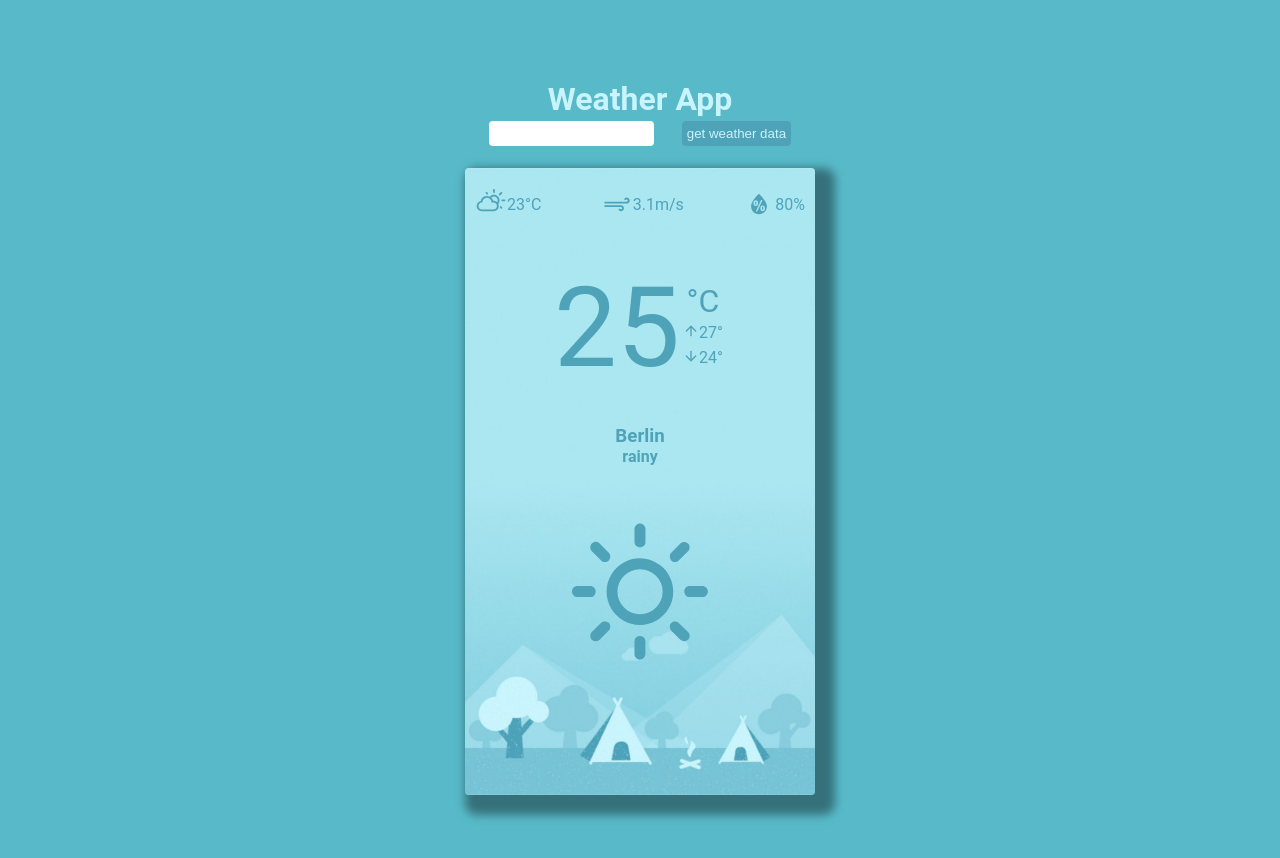
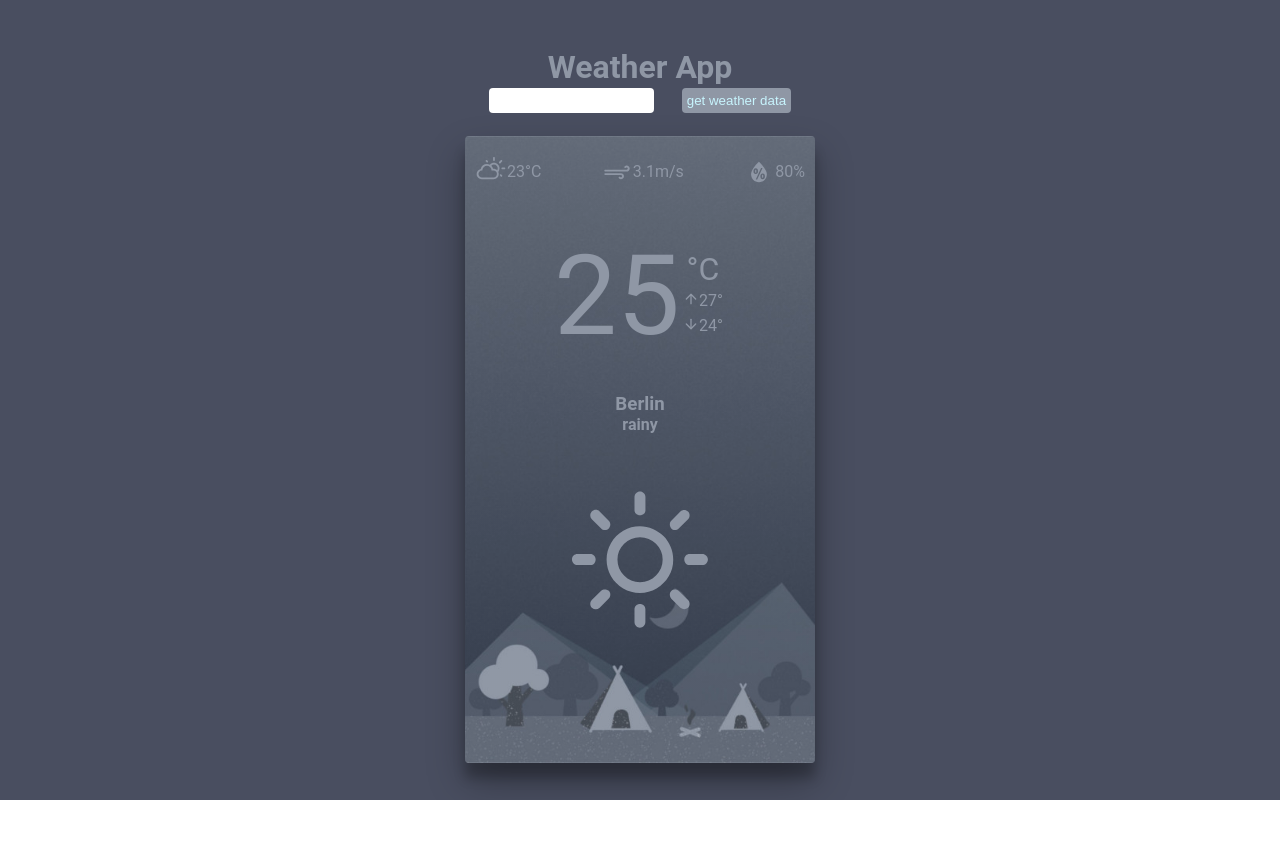
Before and after one commit to Adanurk/react-wheather-app, a React (Create React App) app: page / in a window 1280 px wide. Shown: the top 858 px of the page. After the commit the page ends 800 px from the top, so only its background shows below. Built offline with nearby package versions, Linux system fonts and the light colour scheme; no server answers; the HTML template or start-up script is replaced by a standard one.

Commit message:
experimenting

```diff
--- a/src/App.css
+++ b/src/App.css
@@ -12,12 +12,23 @@
 
 .App{
   padding: 10px;
-  width: 400px;
-  margin: 60px auto;
+  width: 100vw;
+  height: 100vh;
   display: flex;
   flex-direction: column;
   align-items: center;
-  justify-content: center
+  justify-content: center;
+}
+
+.day{
+  background-color: var(--day-background);
+  /* color: #4FA3B9; */
+  color: #C7F4FD;
+}
+
+.night{
+  background-color: var(--night-background);
+  color: #8F97A5;
 }
 
 header{
@@ -29,7 +40,7 @@ header{
 
 .heading{
   text-align: center;
-  color: #C7F4FD;
+
 }
 
 .input-field{
@@ -55,8 +66,17 @@ button{
   border-radius: 4px;
   padding: 5px;
   border-style: none;
+}
+
+.btn-day{
   background-color: #4FA3B9;
   color: #C7F4FD ;
+}
+
+.btn-night{
+  color: #C7F4FD;
+  background-color: #8F97A5;
+
 }
 
 button:active{
@@ -72,14 +92,15 @@ button:hover{
   width: 350px;
   display: flex;
   flex-direction: column;
-  background-image:url("./assets/morning.jpg");
+  /* background-image:url("./assets/morning.jpg"); */
   background-position: center;
   background-size: cover;
 
   border-radius: 4px;
   align-items: center;
   justify-content: center;
-  box-shadow: 10px 10px 10px 10px #36717B;
+  box-shadow: 0 19px 38px rgba(0,0,0,0.30), 0 15px 12px rgba(0,0,0,0.22);
+  /* box-shadow: 10px 10px 10px 10px #36717B; */
 }
 
 .details{
@@ -140,3 +161,11 @@ button:hover{
   margin-bottom: 3rem;
   width: 12rem;
 }
+
+.app--day {
+  background-image: linear-gradient(rgba(0, 0, 0, 0.1), rgba(0, 0, 0, 0.1)), url('./assets/morning.jpg');
+}
+.app--night {
+  background-image: linear-gradient(rgba(0, 0, 0, 0.1), rgba(0, 0, 0, 0.1)), url('./assets/night.jpg');
+  color: #8F97A5;
+}
--- a/src/App.js
+++ b/src/App.js
@@ -7,6 +7,7 @@ import { FiArrowDown } from "react-icons/fi";
 import {WiDaySunny, WiNightClear, WiDayCloudy, WiNightAltCloudy, WiCloud, WiCloudy, WiNightAltCloudyHigh, WiDayHail, WiNightAltHail, WiDayRain, WiNightRain, WiDayLightning, WiNightLightning, WiDaySnow, WiNightAltSnow, WiDayFog, WiNightFog} from "react-icons/wi"
 
 function App() {
+  let time = new Date().getHours;
   const [inputValue, setInputVal] = useState("Leipzig");
   const [weather, setWeather] = useState({
     feelsLike:"23",
@@ -103,16 +104,17 @@ function App() {
   }, [])
 
 
+
   return (
-    <div className="App">
+    <div className={`App ${(time < 5 && time < 18) ? "day" : "night"}`}>
       <header className='top'>
         <h1 className='heading'>Weather App</h1>
         <div className='input-field'>
           <input type="text" onChange={getInputValue} />
-          <button onClick={getWeatherInfo}>get weather data</button>
+          <button onClick={getWeatherInfo} className={`${(time < 5 && time < 18) ? "btn-day" : "btn-night"}`}>get weather data</button>
         </div>
       </header>
-      <main className='card'>
+      <main className={`card ${(time < 5 && time < 18) ? "app--day" : "app--night"}`}>
         <div className='details'>
           <p className='details-p'>
             <WiDayCloudy className='md-logos'/>
--- a/src/index.css
+++ b/src/index.css
@@ -3,8 +3,7 @@ body{
   font-family: "Roboto", Arial !important;
   -webkit-font-smoothing: antialiased;
   -moz-osx-font-smoothing: grayscale;
-  background-color: #58BAC9;
-  color: #4FA3B9;
+
 
 }
 
```
